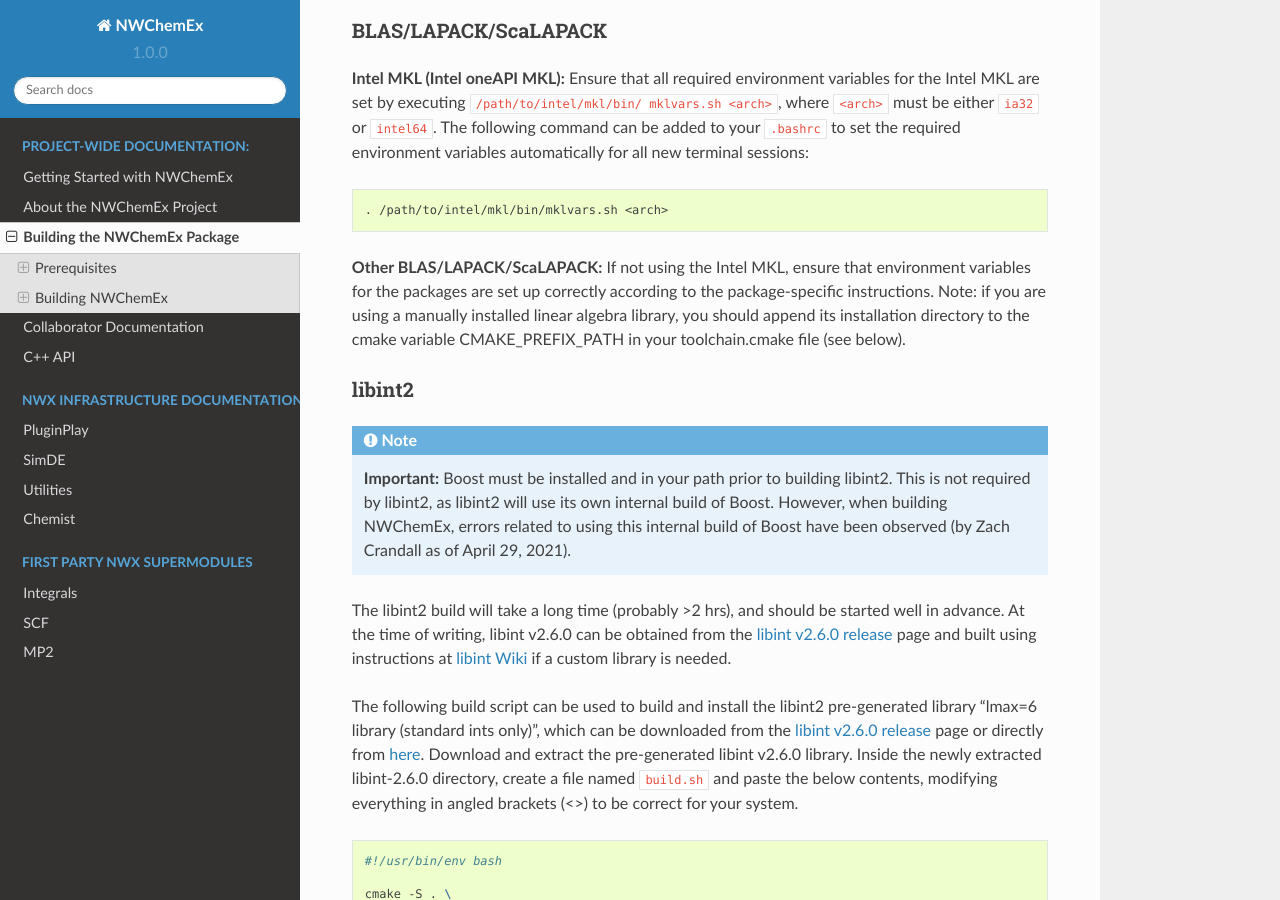
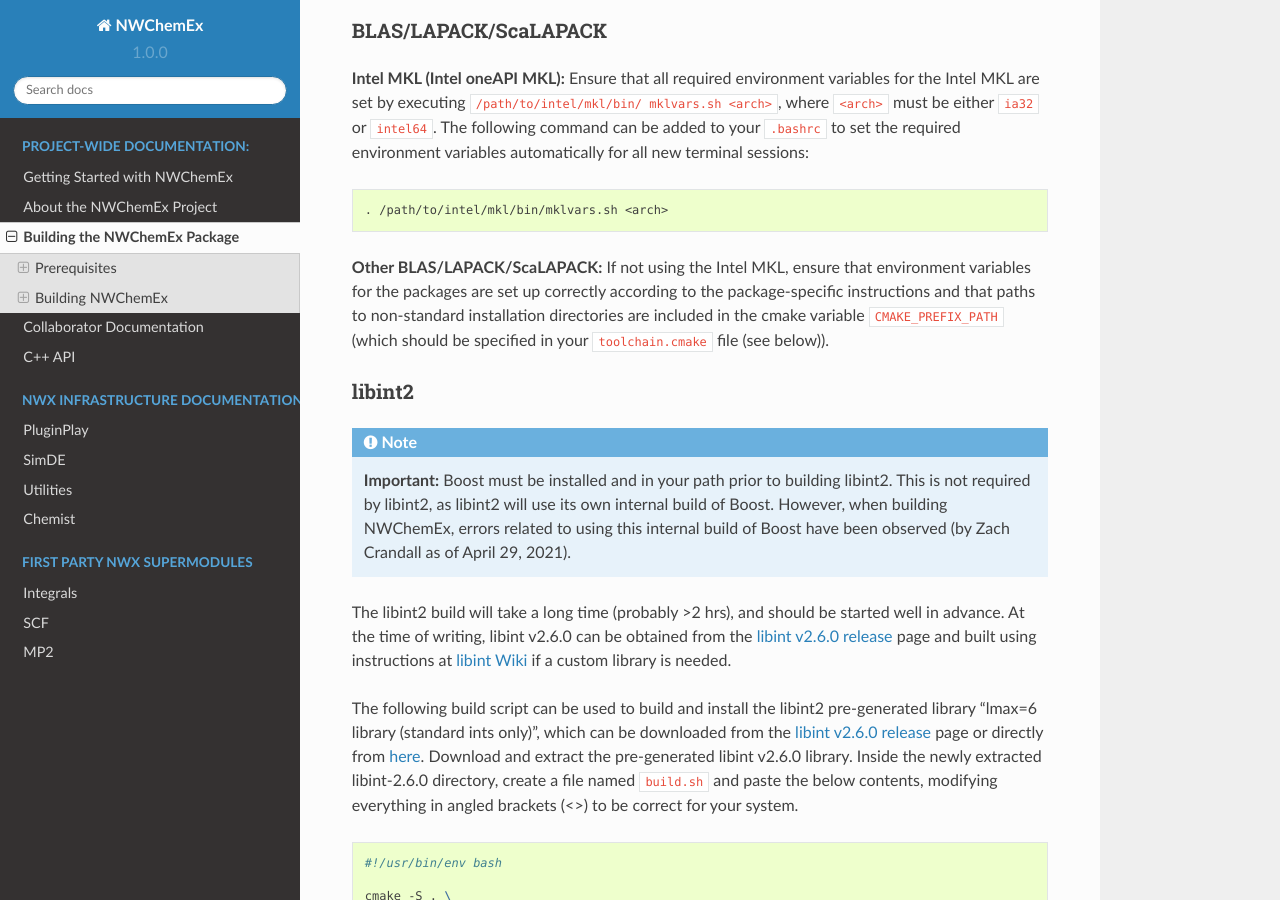
Before and after one commit to NWChemEx/NWChemEx, a Sphinx documentation site: the page built from docs/source/installation/building.rst, in a window 1280 px wide and 900 px high, scrolled down 799 px. Built offline with Sphinx 7.4.7 and the Read the Docs theme 2.0.0, drawn with Linux system fonts in a browser that asks for light colours.

Commit message:
Update docs/source/installation/building.rst
Co-authored-by: Ryan Richard <ryanmrichard1@gmail.com>

```diff
--- a/docs/source/installation/building.rst
+++ b/docs/source/installation/building.rst
@@ -55,7 +55,7 @@
 
 **Other BLAS/LAPACK/ScaLAPACK:** If not using the Intel MKL, ensure that
 environment variables for the packages are set up correctly according to the
-package-specific instructions. Note: if you are using a manually installed linear algebra library, you should append its installation directory to the cmake variable CMAKE_PREFIX_PATH in your toolchain.cmake file (see below).
+package-specific instructions and that paths to non-standard installation directories are included in the cmake variable ``CMAKE_PREFIX_PATH`` (which should be specified in your ``toolchain.cmake`` file (see below)).
 
 libint2
 ^^^^^^^
```
